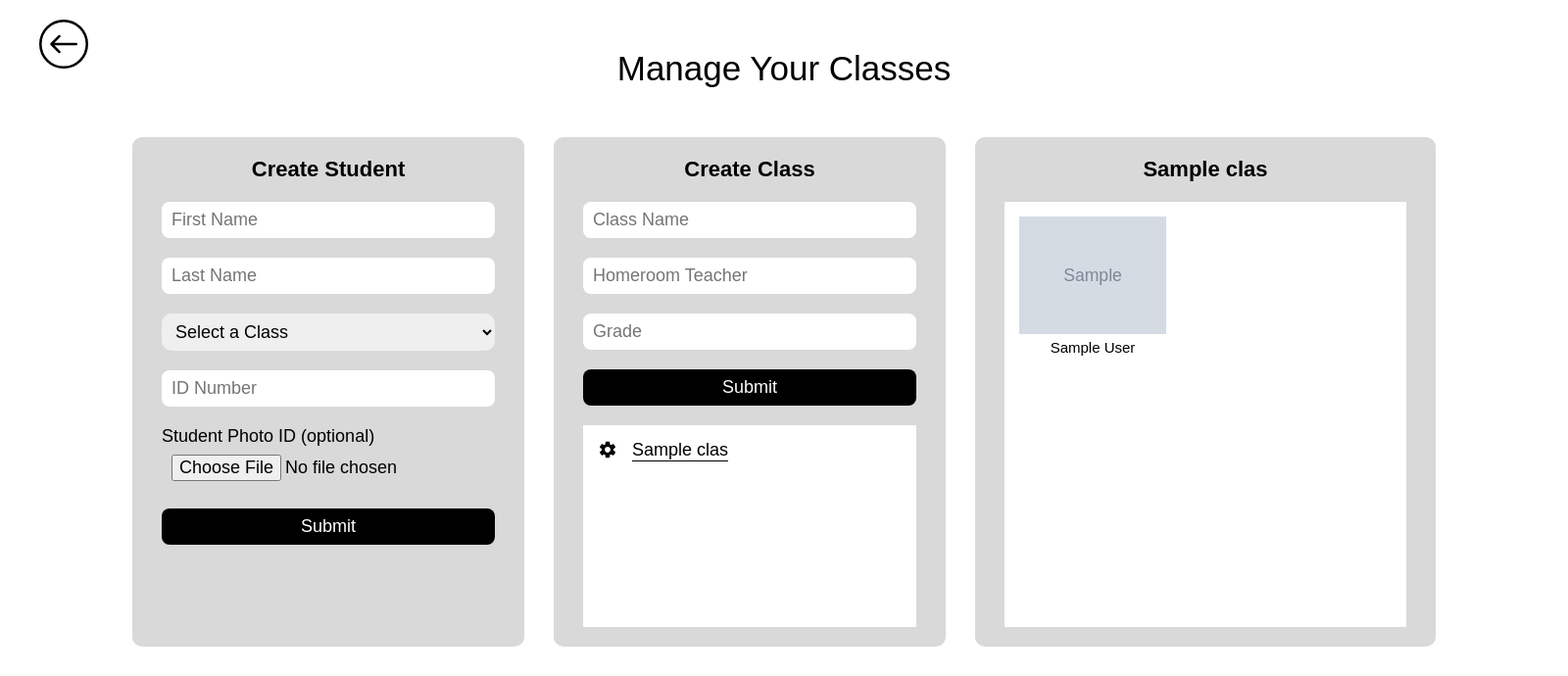
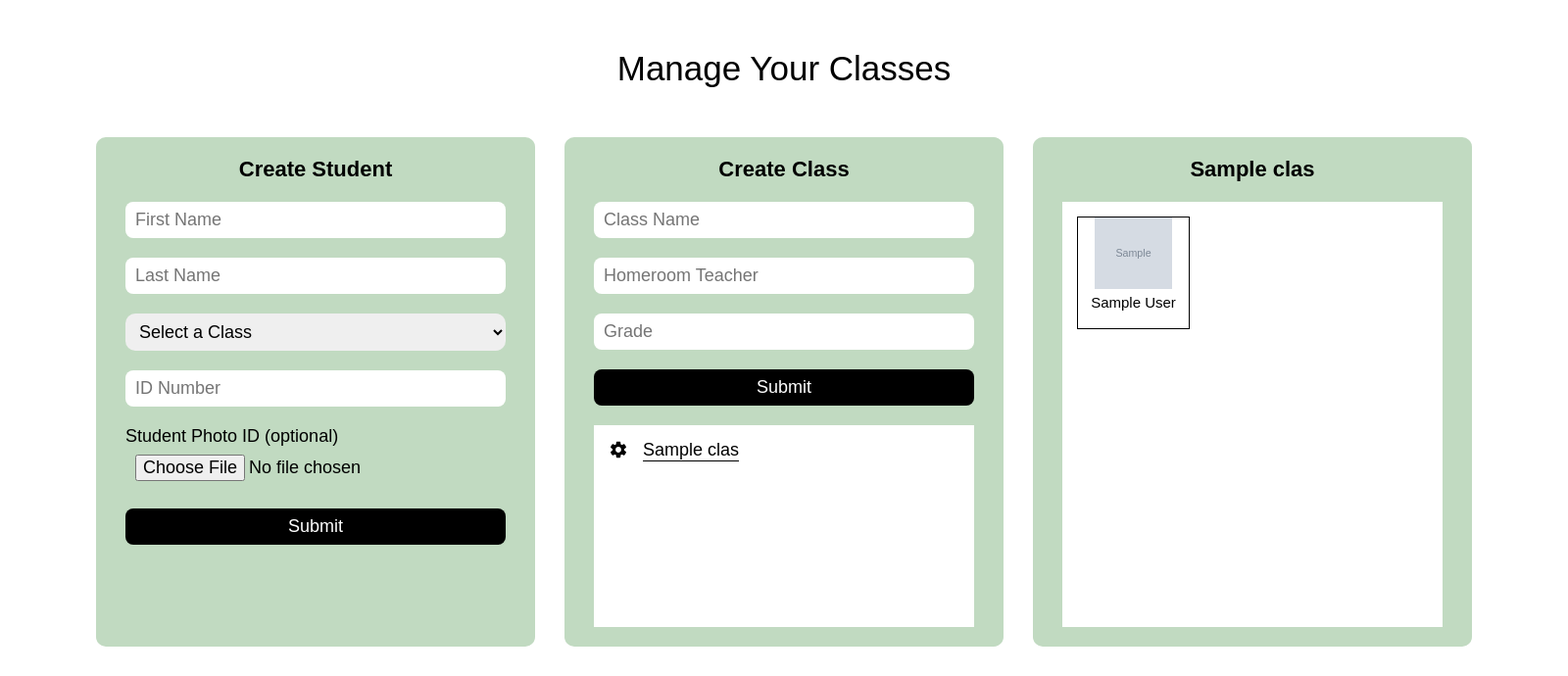
Before and after one commit to geuresti/Photom, a Django app: page /photom/manage_classes/ in a window 1600 px wide; the page is wider, and only the part inside the window is pictured. Shown: the part 110-800 px from the top of that part at 98% size. Run offline with Django 4.2, Linux system fonts and the light colour scheme; a user stored in the database is signed in; tables that the repository leaves empty hold one stand-in row (values such as "Sample post"); grey boxes marked "Sample" are stand-in pictures; some libraries are stand-ins or nearby versions.

Commit message:
added color to website. added styling changes to various pages. cleaned up code across views.

```diff
--- a/photomanager/photom/static/photom/about_contact.css
+++ b/photomanager/photom/static/photom/about_contact.css
@@ -8,7 +8,7 @@
     margin-top: 60px;
     padding: 30px;
     border-radius: 10px;
-    background-color: var(--light-gray);
+    background-color: var(--light-green);
 }
 
 #ac-content h1 {
--- a/photomanager/photom/static/photom/form.css
+++ b/photomanager/photom/static/photom/form.css
@@ -9,7 +9,7 @@
     width: 400px;
     margin: auto;
 
-    background-color: var(--light-gray);
+    background-color: var(--light-green);
     border-radius: 10px;
     padding: 20px 30px;
 
@@ -17,16 +17,6 @@
     flex-direction: column;
     gap: 20px;
 }
-
-/*
-#form-header {
-    border: 1px solid green;
-    position: absolute;
-
-    width: 100%;
-    display: flex;
-    justify-content: space-between;
-}*/
 
 .form-title {
     text-align: center;
@@ -122,6 +112,7 @@
     cursor: pointer;
     background-color: white;
     color: black;
+    border: 1px solid black;
 }
 
 .button-link {
@@ -141,6 +132,7 @@
     cursor: pointer;
     background-color: white;
     color: black;
+    border: 1px solid black;
 }
 
 /**************** EDIT / DELETE ICONS ****************/
--- a/photomanager/photom/static/photom/index.css
+++ b/photomanager/photom/static/photom/index.css
@@ -10,7 +10,7 @@
 
 #classes-menu {
   width: 100%;
-  min-width: 200px;
+  min-width: 250px;
   max-width: 350px;
   background-color: var(--light-green);
 
@@ -57,7 +57,8 @@
   max-height: 800px;
   margin: auto;
   display: grid;
-  grid-template-rows: 10% 75%;
+  grid-template-rows: 15% 70%;
+  margin-left: 100px;
 }
 
 #class-display-wrapper {
--- a/photomanager/photom/static/photom/manage_classes.css
+++ b/photomanager/photom/static/photom/manage_classes.css
@@ -9,14 +9,15 @@
 }
 
 #mc-content-wrapper {
-    width: 1400px;
-    max-width: 2200px;
+    width: 95%;
+    min-width: 1300px;
+    max-width: 2000px;
     margin: auto;
     height: 100%;
     max-height: 800px;
 
+    display: flex;
     justify-content: center;
-    display: flex;
     flex-direction: column;
     gap: 50px;
     margin-bottom: 80px;
@@ -36,7 +37,7 @@
     margin: auto;
 
     display: flex;
-    justify-content: space-between;
+    justify-content: center;
     gap: 30px;
 }
 
@@ -46,17 +47,13 @@
     max-width: 650px;
     height: 100%;
 
-    background-color: var(--light-gray);
+    background-color: var(--light-green);
     border-radius: 10px;
     padding: 20px 30px;
 
     display: flex;
     flex-direction: column;
     gap: 20px;
-}
-
-.larger {
-    width: 35vw;
 }
 
 /**************** CLASSES MENU ****************/
@@ -127,9 +124,10 @@
 }
 
 .student-card {
-    width: 150px;
-    height: 150px;
+    width: 115px;
+    height: 115px;
     text-align: center;
+    border: 1px solid black;
 }
 
 .student-card:hover {
@@ -138,8 +136,9 @@
 }
 
 .student-card img {
-    width: 100%;
-    height: 80%;
+    width: 70%;
+    height: 65%;
+    margin: auto;
     object-fit: cover;
 }
 
@@ -154,6 +153,7 @@
 
     #mc-content-wrapper {
         width: 800px;
+        min-width: unset;
         max-height: unset;
         height: auto;
         padding-bottom: 60px;
@@ -163,15 +163,14 @@
         max-height: unset;
         height: 100%;
         max-width: unset;
-        min-width: unset;
+        min-width: 500px;
         width: 100%;
-
         flex-direction: column;
         align-items: center;
     }
 
     .mc-content-block {
-        width: 90%;
+        width: 100%;
         min-width: 300px;
         height: auto;
     }
--- a/photomanager/photom/templates/photom/index.html
+++ b/photomanager/photom/templates/photom/index.html
@@ -8,7 +8,6 @@
     <link rel="stylesheet" href="{% static 'photom/index.css' %}">
 
     <script src="https://ajax.googleapis.com/ajax/libs/jquery/2.1.1/jquery.min.js"></script>
-
 {% endblock %}
 
 {% block content %}
@@ -24,7 +23,6 @@
             <div class="dp-button-wrapper">
                 <button type="button" id="download-all-photos" class="download-button" onclick="location.href='{% url 'download_school_photos' school.pk %}'"> Download ALL Photos </button>
             </div>
-
         </div>
         <div id="title-students-wrapper">
             <div id="class-display-wrapper">
--- a/photomanager/photom/templates/photom/manage_classes.html
+++ b/photomanager/photom/templates/photom/manage_classes.html
@@ -11,12 +11,13 @@
 
 {% block content %}
 
+    <!--
     <a id="back-icon-wrapper" href="{% url 'index' %}">
         <svg width="50" height="50" viewBox="0 0 276 276" fill="none" xmlns="http://www.w3.org/2000/svg">
             <circle cx="138" cy="138" r="131" stroke="black" stroke-width="14"/>
             <path d="M208 145C211.866 145 215 141.866 215 138C215 134.134 211.866 131 208 131L208 145ZM64.0503 133.05C61.3166 135.784 61.3166 140.216 64.0503 142.95L108.598 187.497C111.332 190.231 115.764 190.231 118.497 187.497C121.231 184.764 121.231 180.332 118.497 177.598L78.8995 138L118.497 98.402C121.231 95.6683 121.231 91.2362 118.497 88.5025C115.764 85.7688 111.332 85.7688 108.598 88.5025L64.0503 133.05ZM208 131L69 131L69 145L208 145L208 131Z" fill="black"/>
         </svg>
-    </a>
+    </a> -->
 
     <div id="mc-content-wrapper">
         <div id="mc-content-title">
--- a/photomanager/photom/urls.py
+++ b/photomanager/photom/urls.py
@@ -46,7 +46,7 @@ urlpatterns = [
     path("notifications", views.notifications, name="notifications"),
     path("hide_notification/<int:notif_id>/", views.hide_notification, name="hide_notification"),
     path("read_notification/<int:notif_id>/", views.read_notification, name="read_notification"),
-    path("reset_notifications/", views.reset_notifications, name="reset_notifications"),
+   # path("reset_notifications/", views.reset_notifications, name="reset_notifications"),
 
     path("account_settings/", views.account_settings, name="account_settings"),
     path("delete_account/", views.delete_account, name="delete_account"),
@@ -58,7 +58,6 @@ urlpatterns = [
     path("read_student_data/", views_students.read_students_csv, name="read_students_csv"),
     path("upload_student_data/", views_students.upload_csv, name="upload_csv"),
     path("upload_photos/", views_students.FileFieldFormView.as_view(), name="upload_photos"),
-    #path("upload_photos/success", views_students.FileFieldFormViewSuccess.as_view(), name="upload_photos_success"),
     path("upload_photos/success", views_students.reset_image_upload, name="upload_photos_success"),
 
     path("view_student/<int:student_id>/", views_students.view_student, name="view_student"),
--- a/photomanager/photom/views/views.py
+++ b/photomanager/photom/views/views.py
@@ -1,35 +1,36 @@
 from django.shortcuts import render
-from django.http import HttpResponse
-from django.shortcuts import render
+from django.http import HttpResponse, HttpResponseRedirect, FileResponse
 from django.urls import reverse
+from django.shortcuts import get_object_or_404
+from django.contrib.auth.decorators import login_required
 from photom.models import SchoolAccount, Class, Student, SchoolAccount, Photo, Notification
 from photom.forms import AccountForm, AccountSettingsForm, NotificationForm
-from django.http import HttpResponseRedirect
-from django.shortcuts import get_object_or_404
-from django.contrib.auth.decorators import login_required
-
 from photomanager import settings
-from django.http import FileResponse
 import zipfile, pathlib, io, os
 
 ########################## GENERAL ##########################
+
+# Helper function for download_school_photos()
 def get_school_photos(pk):
     school = SchoolAccount.objects.get(pk=pk)
     school_classes = school.class_set.all()
 
     photos = []
 
+    # Iterate over all classes from the specified school
     for cls in school_classes:
+
+        # Get photos for the current class
         class_photos = get_class_photos(cls.pk)
 
+        # If there are more than zero portraits, add subset to photos array
         if len(class_photos) > 0:
             class_photos.append(cls.class_name)
             photos.append(class_photos)
 
-    print("\n photos:", photos, "\n")
-
     return photos
 
+# Download all portraits of a school into a zip file
 def download_school_photos(request, pk):
     school_name = SchoolAccount.objects.get(pk=pk).school_name
 
@@ -40,21 +41,19 @@ def download_school_photos(request, pk):
     zip_file_name = school_name + " Photos.zip"
     zip_buffer = io.BytesIO()
 
+    # Open zip file
     with zipfile.ZipFile(zip_buffer, "a", zipfile.ZIP_DEFLATED, False) as zip_file:
-
+        # Go through each class subset of photos
         for subset in photos:
-
             for file_path in media_directory.iterdir():
                 file_name = str(file_path).split('\\')[-1]
                 if file_name in subset:
-                    #zip_file.write(file_path, arcname = school_name + "/" + file_path.name)
                     zip_file.write(file_path, arcname = school_name + "/" + subset[-1] + "/" + file_path.name)
 
     zip_buffer.seek(0)
     response = HttpResponse(zip_buffer, content_type='application/zip')
     response['Content-Disposition'] = 'attachment; filename = %s' % zip_file_name
     return response
-   # return HttpResponse("zippin")
 
 def get_class_photos(pk):
 
```
